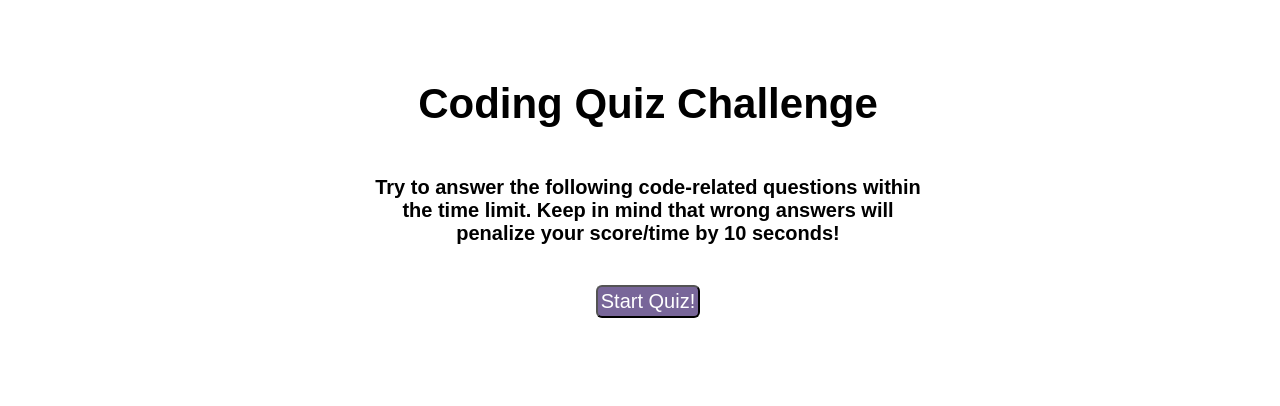
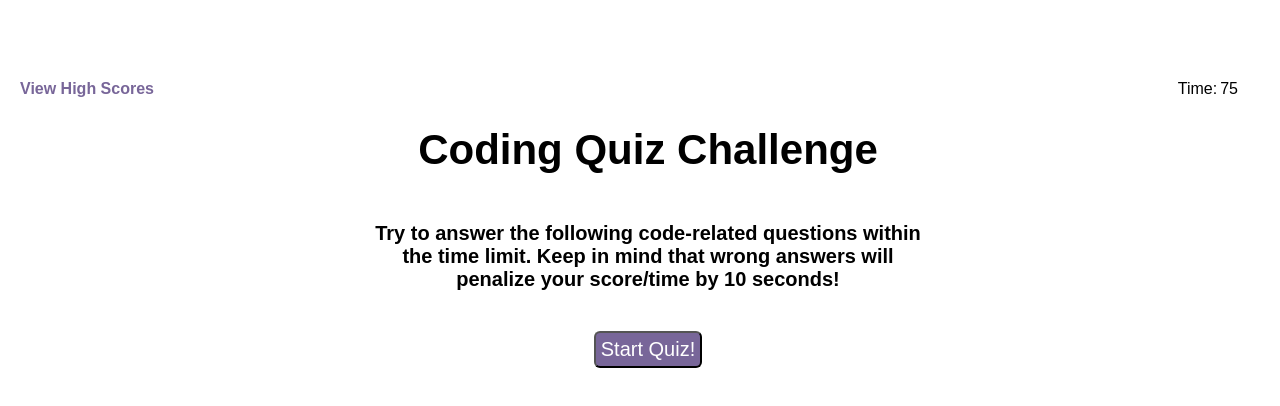
Before and after one commit to Jerbert16/interview-coding-assessment-quiz, a plain HTML site: page index.html in a window 1280 px wide. Drawn offline with Linux system fonts and the light colour scheme.

Commit message:
tweaked CSS to include header. Got timer working

```diff
--- a/Develop/script.js
+++ b/Develop/script.js
@@ -1,6 +1,27 @@
-// Begin by creating array of questions
-// Then create an array of answers
 //Create start quiz function
 //Create timer interval
 //Create each question as a function include buttons and listeners, if thens, display & count correct v false. Move on to next question.
 //Display final score, create enter initials form
+
+const timerEl = document.querySelector(".timer-text");
+const startButton = document.querySelector(".start-button");
+
+const highScore = "";
+const myInitials = "";
+let timer;
+let timerCount = 75;
+
+function startTimer() {
+    // Sets timer
+    timer = setInterval(function() {
+      timerCount--;
+      timerEl.textContent = timerCount;
+      if (timerCount === 0) {
+        // Clears interval
+        clearInterval(timer);
+        loseGame();
+      }
+    }, 1000);
+  }
+
+  startButton.addEventListener("click", startTimer);
--- a/Develop/style.css
+++ b/Develop/style.css
@@ -7,10 +7,33 @@ body {
   margin-top: 5em;
 }
 
+header {
+  display: flex;
+  justify-content: flex-end;
+  padding-right: 50px;
+  font-size: 16px;
+}
+
+.high-scores {
+  width: 100%;
+  padding-left: 12px;
+  color: #786699;
+  font-weight: bolder;
+}
+
+.time {
+  width: fit-content;
+  padding-right: 3px;
+}
+
+.timer-text {
+  width: fit-content;
+}
+
 h1 {
   font-size: 42px;
   text-align: center;
-    color:black;
+  color: black;
   font-weight: bolder;
 }
 
@@ -18,7 +41,12 @@ main {
   display: flex;
   flex-wrap: wrap;
   justify-content: center;
+}
 
+.quiz-questions {
+  display: flex;
+  flex-wrap: wrap;
+  justify-content: center;
 }
 
 p {
@@ -31,10 +59,14 @@ p {
 }
 
 button {
-    padding: 3px;
+  padding: 5px;
   width: fit-content;
   font-size: 20px;
   color: white;
   background-color: #786699;
   border-radius: 6px;
 }
+
+button:hover {
+    opacity: 70%;
+}
--- a/index.html
+++ b/index.html
@@ -8,14 +8,21 @@
     <link rel="stylesheet" href="./Develop/style.css" />
   </head>
   <body>
+    <header>
+      <div class="high-scores">View High Scores</div>
+      <div class="time">Time:</div>
+      <div class="timer-text">75</div>
+    </header>
+    <main>
     <h1>Coding Quiz Challenge</h1>
-    <main class="quiz-questions">
+    <div class="quiz-questions">
       <p>
         Try to answer the following code-related questions within the time
         limit. Keep in mind that wrong answers will penalize your score/time by 10
         seconds!
       </p>
-      <button>Start Quiz!</button>
+      <button class="start-button">Start Quiz!</button>
+    </div>
     </main>
     <script src="./Develop/script.js"></script>
   </body>
```
Lines whose indentation alone changed are shown as unchanged.
